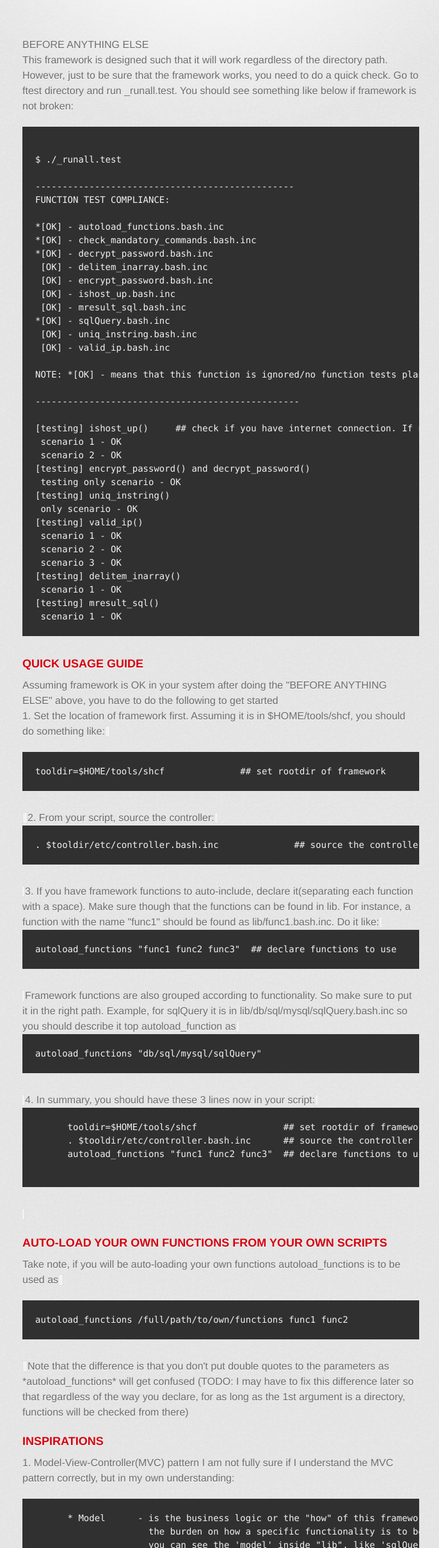
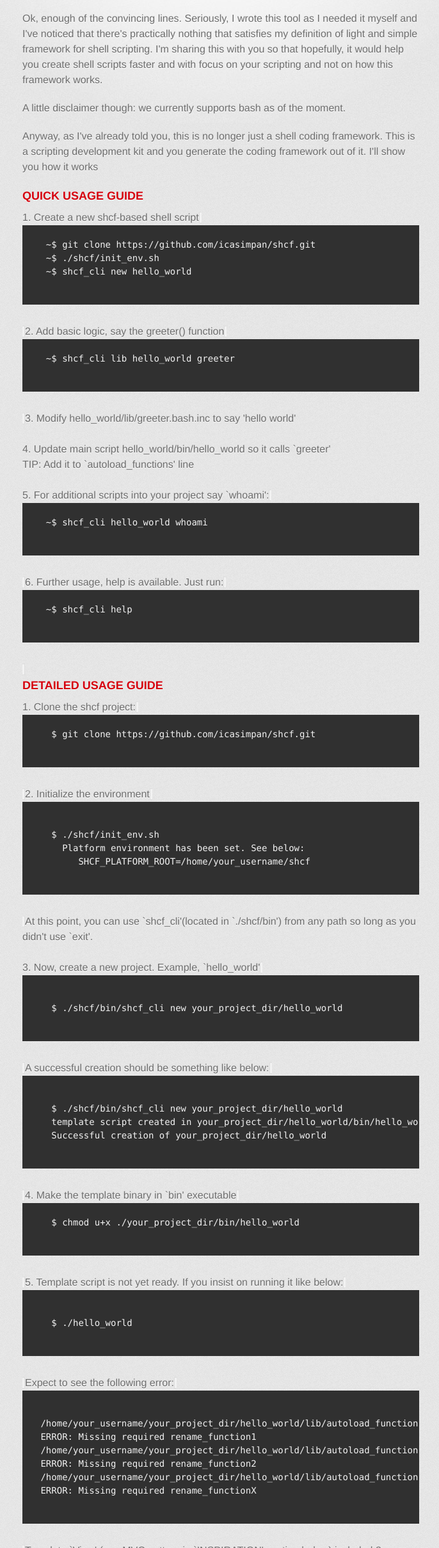
Before and after one commit to shsdk/shcf, a plain HTML site: page index.html in a window 1280 px wide. Shown: the part 381-2800 px from the top of the page at 64% size, without its empty margins (295-981 px from the left). Drawn offline with Linux system fonts and the light colour scheme; a web font is replaced by a local one.

Commit message:
updated to show the SHCF that is now an ShSDK + Shell Coding Framework

```diff
--- a/index.html
+++ b/index.html
@@ -10,7 +10,7 @@
     <!--[if lt IE 9]>
     <script src="//html5shiv.googlecode.com/svn/trunk/html5.js"></script>
     <![endif]-->
-    <title>SHCF - Open Source Shell Coding Framework by icasimpan</title>
+    <title>SHCF: Open Source Shell Scripting Dev't Kit and Coding Framework by icasimpan</title>
   </head>
 
   <body>
@@ -19,7 +19,7 @@
 
         <header>
           <h1>SHCF</h1>
-          <h2>simplified shell coding framework</h2>
+          <h2>Shell Coding Simplified!</h2>
         </header>
 
         <section id="downloads" class="clearfix">
@@ -32,108 +32,175 @@
 
         <section id="main_content">
           <h3>
-<h1><center>TO BE UPDATED. Check for now the <a href="https://github.com/icasimpan/shcf">code in github</a>.</center></h1><br><br><br>
-<a name="welcome-to-github-pages" class="anchor" href="#welcome-to-github-pages"><span class="octicon octicon-link"></span></a>BEFORE ANYTHING ELSE</h3>
-<p>This framework is designed such that it will work regardless of the directory path.
-However, just to be sure that the framework works, you need to do a quick check.
-Go to ftest directory and run <i>_runall.test</i>.
-You should see something like below if framework is not broken:</p>
+<a name="welcome-to-github-pages" class="anchor" href="#welcome-to-github-pages"><span class="octicon octicon-link"></span></a>WHAT'S SHCF?</h3>
+<p>If you've used the previous version of SHCF, now you would use it even more. SHCF is no longer just a Shell Coding Framework but a Shell Scripting Development Kit as well. Where before you used to get one for free, now you'll get two and still for free!</p>
 
-<pre><code>
-$ ./_runall.test
+<p>Ok, enough of the convincing lines. Seriously, I wrote this tool as I needed it myself and I've noticed that there's practically nothing that satisfies my definition of light and simple framework for shell scripting. I'm sharing this with you so that hopefully, it would help you create shell scripts faster and with focus on your scripting and not on how this framework works.</p>
 
-------------------------------------------------
-FUNCTION TEST COMPLIANCE:
+<p>A little disclaimer though: we currently supports bash as of the moment.</p>
 
-*[OK] - autoload_functions.bash.inc
-*[OK] - check_mandatory_commands.bash.inc
-*[OK] - decrypt_password.bash.inc
- [OK] - delitem_inarray.bash.inc
- [OK] - encrypt_password.bash.inc
- [OK] - ishost_up.bash.inc
- [OK] - mresult_sql.bash.inc
-*[OK] - sqlQuery.bash.inc
- [OK] - uniq_instring.bash.inc
- [OK] - valid_ip.bash.inc
-
-NOTE: *[OK] - means that this function is ignored/no function tests planned for the short term
-
--------------------------------------------------
-
-[testing] ishost_up()     ## check if you have internet connection. If none, this test here normally fails
- scenario 1 - OK
- scenario 2 - OK
-[testing] encrypt_password() and decrypt_password()
- testing only scenario - OK
-[testing] uniq_instring()
- only scenario - OK
-[testing] valid_ip()
- scenario 1 - OK
- scenario 2 - OK
- scenario 3 - OK
-[testing] delitem_inarray()
- scenario 1 - OK
-[testing] mresult_sql()
- scenario 1 - OK
-</code></pre>
-
+<p>Anyway, as I've already told you, this is no longer just a shell coding framework. This is a scripting development kit and you generate the coding framework out of it. I'll show you how it works</p>
 
 <h3>
 <a name="designer-templates" class="anchor" href="#designer-templates"><span class="octicon octicon-link"></span></a>QUICK USAGE GUIDE</h3>
 
-<p> Assuming framework is OK in your system after doing the "BEFORE ANYTHING ELSE" above, you have to do the following
-to get started<br />
-
-1. Set the location of framework first. Assuming it is in $HOME/tools/shcf, you should
-   do something like:
+  1. Create a new shcf-based shell script
     <code>
-     <pre>tooldir=$HOME/tools/shcf              ## set rootdir of framework</pre>
+	   <pre>
+  ~$ git clone https://github.com/icasimpan/shcf.git
+  ~$ ./shcf/init_env.sh
+  ~$ shcf_cli new hello_world
+	   </pre>
     </code>
 
-2. From your script, source the controller:
+	2. Add basic logic, say the greeter() function
     <code>
-      <pre>. $tooldir/etc/controller.bash.inc              ## source the controller</pre>
+		<pre>
+  ~$ shcf_cli lib hello_world greeter
+        </pre>
     </code>
 
-3. If you have framework functions to auto-include, declare it(separating each function
-   with a space). Make sure though that the functions can be found in lib. For instance,
-   a function with the name "func1" should be found as lib/func1.bash.inc. Do it like:
+	3. Modify hello_world/lib/greeter.bash.inc to say 'hello world'<br /><br />
 
+  4. Update main script hello_world/bin/hello_world so it calls `greeter'<br />
+       TIP: Add it to `autoload_functions' line<br /><br />
+
+  5. For additional scripts into your project say `whoami':
     <code>
-    <pre>autoload_functions "func1 func2 func3"  ## declare functions to use</pre>
+	  <pre>
+  ~$ shcf_cli hello_world whoami
+	  </pre>
     </code>
 
-    Framework functions are also grouped according to functionality. So make sure to put
-    it in the right path. Example, for <i>sqlQuery</i> it is in <i>lib/db/sql/mysql/sqlQuery.bash.inc</i>
-    so you should describe it top autoload_function as
-
+  6. Further usage, help is available. Just run:
     <code>
-    <pre>autoload_functions "db/sql/mysql/sqlQuery"</pre>
+	   <pre>
+  ~$ shcf_cli help
+	   </pre>
     </code>
 
-4. In summary, you should have these 3 lines now in your script:
 
+<h3>
+<a name="authors-and-contributors" class="anchor" href="#authors-and-contributors"><span class="octicon octicon-link"></span></a>DETAILED USAGE GUIDE</h3>
+
+  1. Clone the shcf project:
     <code>
 	   <pre>
-      tooldir=$HOME/tools/shcf                ## set rootdir of framework
-      . $tooldir/etc/controller.bash.inc      ## source the controller
-      autoload_functions "func1 func2 func3"  ## declare functions to use
+   $ git clone https://github.com/icasimpan/shcf.git
 	   </pre>
     </code>
-</p>
 
-<h3>
-<a name="rather-drive-stick" class="anchor" href="#rather-drive-stick"><span class="octicon octicon-link"></span></a>AUTO-LOAD YOUR OWN FUNCTIONS FROM YOUR OWN SCRIPTS</h3>
-
-<p>
-  Take note, if you will be auto-loading your own functions <i>autoload_functions</i> is to be used as
-
+  2. Initialize the environment
     <code>
-    <pre>autoload_functions /full/path/to/own/functions func1 func2</pre>
+	   <pre>
+   $ ./shcf/init_env.sh
+     Platform environment has been set. See below:
+        SHCF_PLATFORM_ROOT=/home/your_username/shcf
+ 	   </pre>
     </code>
 
-  Note that the difference is that you don't put double quotes to the parameters as *autoload_functions* will get confused (TODO: I may have to fix this difference later so that regardless of the way you declare, for as long as the 1st argument is a directory, functions will be checked from there)
-</p>
+   At this point, you can use `shcf_cli'(located in `./shcf/bin') from any path so long as you didn't use `exit'.<br /><br />
+
+  3. Now, create a new project. Example, `hello_world'
+    <code>
+	   <pre>
+   $ ./shcf/bin/shcf_cli new your_project_dir/hello_world
+ 	   </pre>
+    </code>
+     A successful creation should be something like below:
+    <code>
+	   <pre>
+   $ ./shcf/bin/shcf_cli new your_project_dir/hello_world
+   template script created in your_project_dir/hello_world/bin/hello_world
+   Successful creation of your_project_dir/hello_world
+ 	   </pre>
+    </code>
+
+  4. Make the template binary in `bin' executable
+    <code>
+	   <pre>
+   $ chmod u+x ./your_project_dir/bin/hello_world
+ 	   </pre>
+    </code>
+
+  5. Template script is not yet ready. If you insist on running it like below:
+    <code>
+	   <pre>
+   $ ./hello_world
+ 	   </pre>
+    </code>
+
+     Expect to see the following error:
+    <code>
+	   <pre>
+ /home/your_username/your_project_dir/hello_world/lib/autoload_functions.bash.inc: line 26: /home/your_username/your_project_dir/hello_world/lib/rename_function1.bash.inc: No such file or directory
+ ERROR: Missing required rename_function1
+ /home/your_username/your_project_dir/hello_world/lib/autoload_functions.bash.inc: line 26: /home/your_username/your_project_dir/hello_world/lib/rename_function2.bash.inc: No such file or directory
+ ERROR: Missing required rename_function2
+ /home/your_username/your_project_dir/hello_world/lib/autoload_functions.bash.inc: line 26: /home/your_username/your_project_dir/hello_world/lib/rename_functionX.bash.inc: No such file or directory
+ ERROR: Missing required rename_functionX
+ 	   </pre>
+    </code>
+     Template `View' (see MVC pattern in `INSPIRATION' section below) included 3
+     functions that where meant to be replaced or removed, hence the error.
+     To fix the problem, go to the `Model' (or `lib' directory) and create a
+     function named 'greeter()' (as file greeter.bash.inc) with contents below:
+    <code>
+	   <pre>
+	greeter() {
+	   local message=$1
+	   echo "$message!"
+	}
+ 	   </pre>
+    </code>
+
+     TIP: Another approach is to create a template file using command <code><pre>shcf_cli lib hello_world greeter</pre></code>
+
+     In `bin/hello_world', remove the 3 template functions namely:
+	 <pre>
+       rename_function1
+       rename_function2
+       rename_functionX
+     </pre>
+
+     and replace it with `greeter'.<br /><br />
+
+     Below, the comment block:<br />
+    <pre>
+       ## ..............................
+       ## main utility tool starts below
+       ## ..............................
+    </pre>
+     add the line:<br />
+    <pre>
+       greeter "Hello, World"
+    </pre>
+
+     Of course, save the file.<br />
+
+     Rerun, again.
+    <pre>
+        $ ./hello_world
+    </pre>
+
+     If you followed the instructions correctly, you should see the greeting:
+    <pre>
+        $ ./hello_world
+        Hello, World!
+    </pre>
+
+   6. Now, if you want to add additional script to your project, that is easy. Let's assume
+      you want to create `whoami'. Just run the command:
+    <pre>
+        $ shcf_cli bin hello_world whoami
+    </pre>
+
+      Same instructions as above, put the logic, make it executable and you're on.
+
+   7. For other usage, help is available. Just run:
+    <pre>
+       $ shcf_cli help
+    </pre>
 
 <h3>
 <a name="authors-and-contributors" class="anchor" href="#authors-and-contributors"><span class="octicon octicon-link"></span></a>INSPIRATIONS</h3>
```
Lines whose indentation alone changed are shown as unchanged.
